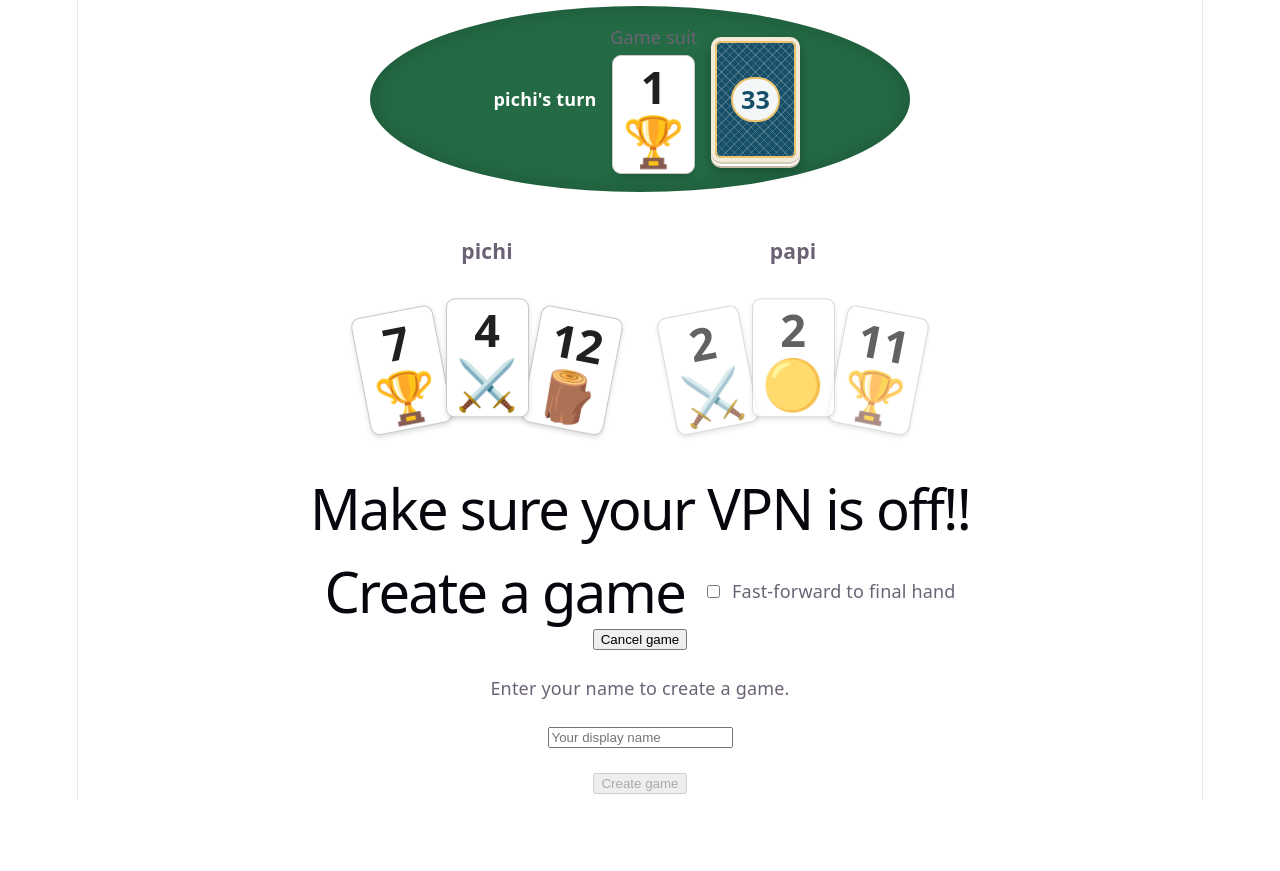
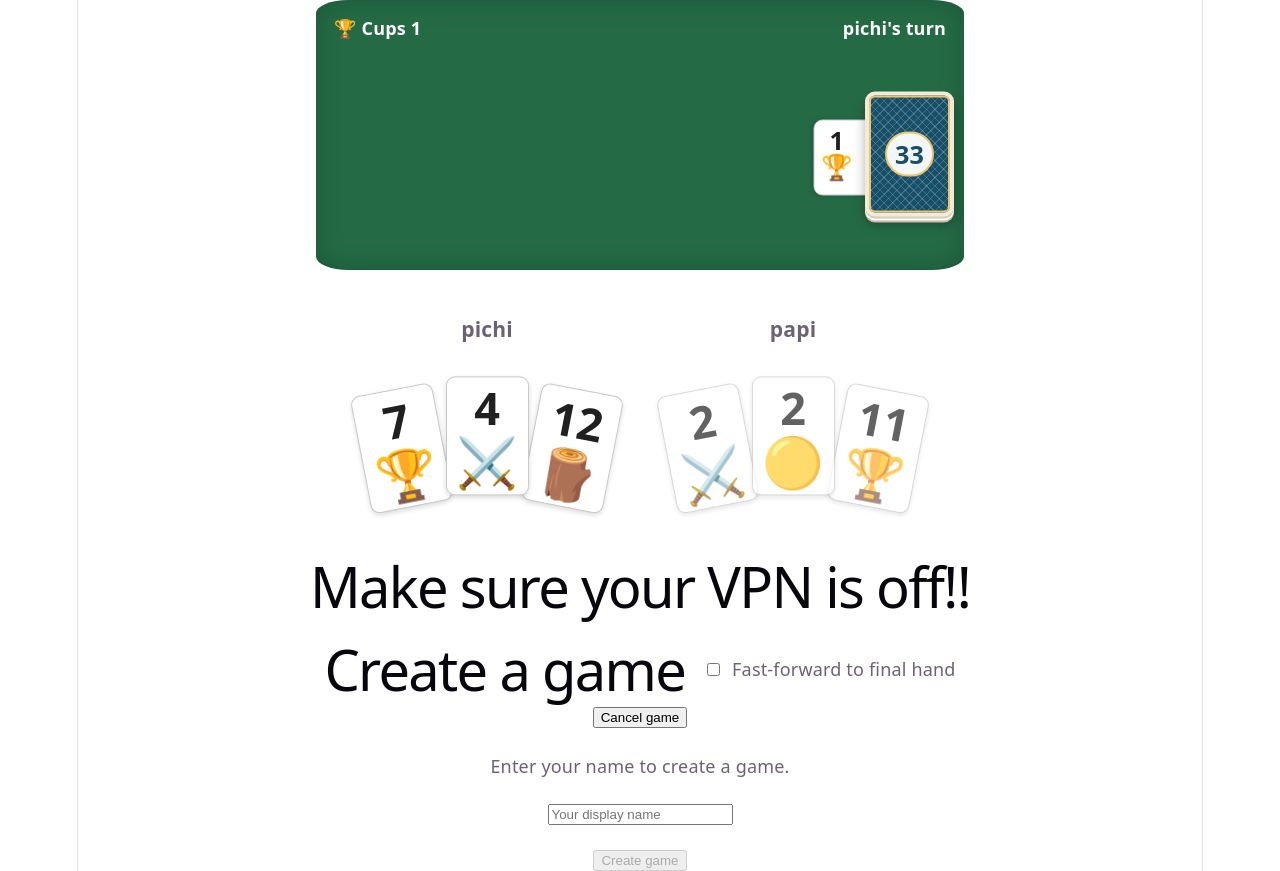
Before and after one commit to soundobj/cards, a React (Vite) app: page / in a window 1280 px wide. Both pictures are taken after a click on the button "Start game". Before the commit the page ends 800 px from the top, so only its background shows below. Built offline with nearby package versions, Linux system fonts and the light colour scheme.

Commit message:
css tweaks, convert to grid

```diff
--- a/src/App.tsx
+++ b/src/App.tsx
@@ -74,7 +74,8 @@ function App() {
           <Table
             cards={state.context.tableHand}
             deckCount={state.context.deck.length}
-            gameSuit={state.context.gameSuit}
+            gameSuitCard={state.context.gameSuitCard}
+            gameSuitId={state.context.gameSuitId}
             currentPlayerName={currentPlayerName}
             handWinnerName={handWinnerName}
             winningCardId={state.context.handWinningCardId}
--- a/src/Table/Table.css
+++ b/src/Table/Table.css
@@ -2,30 +2,51 @@
   align-items: center;
   background: #246b45;
   box-sizing: border-box;
-  border-radius: 50%;
+  border-radius: 5%;
   box-shadow: inset 0 0 1.5rem rgb(0 0 0 / 20%);
-  display: flex;
-  flex-wrap: wrap;
-  gap: 0.75rem;
-  justify-content: center;
-  min-height: 9rem;
-  padding: 1rem;
+  display: grid;
+  gap: 0.75rem 1rem;
+  grid-template-areas:
+    "game-suit current-player"
+    "played-cards deck";
+  grid-template-columns: minmax(0, 1fr) minmax(6rem, 12rem);
+  grid-template-rows: auto minmax(10.75rem, auto);
+  min-height: 15rem;
+  padding: 0.75rem 1rem 1rem;
   position: relative;
-  width: min(100%, 30rem);
+  width: min(100%, 36rem);
 }
 
 .card-table__game-suit {
   align-items: center;
   display: flex;
-  flex-direction: column;
-  gap: 0.25rem;
+  gap: 0.35rem;
+  grid-area: game-suit;
+}
+
+.card-table__game-suit-name {
+  color: #fff;
+  font-weight: 700;
+  text-transform: capitalize;
 }
 
 .card-table__current-player {
   color: #fff;
   font-weight: 700;
+  grid-area: current-player;
   margin: 0;
-  text-align: center;
+  justify-self: end;
+  max-width: 100%;
+  text-align: right;
+}
+
+.card-table__deck-area {
+  align-self: center;
+  grid-area: deck;
+  height: 10.75rem;
+  position: relative;
+  justify-self: end;
+  width: 4.5rem;
 }
 
 .card-table__deck {
@@ -45,8 +66,39 @@
   display: flex;
   height: 6.5rem;
   justify-content: center;
-  position: relative;
+  left: 0;
+  position: absolute;
+  top: 50%;
+  transform: translateY(-50%);
   width: 4.5rem;
+  z-index: 2;
+}
+
+.card-table__trump-card {
+  left: 0%;
+  position: absolute;
+  top: calc(25%);
+  transform: translateX(-50%) rotate(90deg);
+  z-index: 1;
+}
+
+.card-table__trump-card .playing-card {
+  align-items: end;
+  flex-direction: row;
+  gap: 0.15rem;
+  height: 4.5rem;
+  padding: 10px;
+  width: 3rem;
+}
+
+.card-table__trump-card .playing-card__rank {
+  font-size: 1.4rem;
+  transform: rotate(-90deg);
+}
+
+.card-table__trump-card .playing-card__suit {
+  font-size: 1.4rem;
+  transform: rotate(-90deg);
 }
 
 .card-table__deck--empty {
@@ -91,6 +143,15 @@
   flex-wrap: wrap;
   gap: 0.75rem;
   justify-content: center;
+  width: 100%;
+}
+
+.card-table__played-area {
+  align-items: center;
+  display: flex;
+  grid-area: played-cards;
+  justify-content: center;
+  min-width: 0;
 }
 
 .card-table__played-card--winner .playing-card {
@@ -123,14 +184,28 @@
   }
 }
 
+/*
 @media (max-width: 480px) {
   .card-table {
     gap: 0.5rem;
-    min-height: 7rem;
+    grid-template-columns: minmax(0, 1fr) minmax(5.25rem, 36%);
+    grid-template-rows: auto minmax(9.25rem, auto);
+    min-height: 11rem;
+    padding: 0.65rem 0.75rem 0.75rem;
+  }
+
+  .card-table__current-player,
+  .card-table__game-suit-name {
+    font-size: 0.9rem;
   }
 
   .card-table__played-cards {
     gap: 0.5rem;
+  }
+
+  .card-table__deck-area {
+    height: 9.25rem;
+    width: 3.75rem;
   }
 
   .card-table__deck {
@@ -138,7 +213,23 @@
     width: 3.75rem;
   }
 
-  .card-table__deck-count {
+  .card-table__trump-card {
+    top: calc(50% + 0.75rem);
+  }
+
+  .card-table__trump-card .playing-card {
+    height: 4rem;
+    padding: 0.4rem;
+    width: 2.75rem;
+  }
+
+  .card-table__trump-card .playing-card__rank {
+    font-size: 1rem;
+  }
+
+  .card-table__trump-card .playing-card__suit {
     font-size: 1.1rem;
   }
 }
+
+*/
--- a/src/Table/Table.tsx
+++ b/src/Table/Table.tsx
@@ -1,12 +1,14 @@
 import Card from "../Card/Card";
 import GameResults, { type GameStat } from "../GameResults/GameResults";
 import type { BriscaCard } from "../spanishDeck/games/brisca/brisca";
+import { suits, type Card as PlayingCard } from "../spanishDeck/spanishDeck";
 import "./Table.css";
 
 export type TableProps = {
   cards: BriscaCard[];
   deckCount: number;
-  gameSuit: BriscaCard | null;
+  gameSuitCard: BriscaCard | null;
+  gameSuitId: PlayingCard["suit"] | null;
   currentPlayerName: string | null;
   handWinnerName: string | null;
   winningCardId: BriscaCard["id"] | null;
@@ -16,14 +18,18 @@ export type TableProps = {
 export function Table({
   cards,
   deckCount,
-  gameSuit,
+  gameSuitCard,
+  gameSuitId,
   currentPlayerName,
   handWinnerName,
   winningCardId,
   gameStats,
 }: TableProps) {
+  const gameSuitDetails = suits.find((suit) => suit.id === gameSuitId);
+
   return (
     <div className="card-table" role="group" aria-label="Cards played this hand">
+      <section className="card-table__played-area" aria-label="Played cards">
         <div className="card-table__played-cards">
           {cards.map((card) => (
             <div
@@ -36,6 +42,7 @@ export function Table({
             </div>
           ))}
         </div>
+      </section>
       {currentPlayerName && (
         <p className="card-table__current-player" aria-live="polite">
           {currentPlayerName}'s turn
@@ -48,9 +55,18 @@ export function Table({
       )}
       <GameResults stats={gameStats} />
       <div className="card-table__game-suit" aria-label="Game suit">
-        <span>Game suit</span>
-        {gameSuit && <Card rank={gameSuit.rank} suit={gameSuit.suit} />}
+        <span className="card-table__game-suit-name" aria-label="Suit">
+          {gameSuitDetails
+            ? `${gameSuitDetails.icon} ${gameSuitDetails.name}${gameSuitCard ? ` ${gameSuitCard.rank}` : ""}`
+            : null}
+        </span>
       </div>
+      <section className="card-table__deck-area" aria-label="Deck and game suit card">
+        {gameSuitCard && (
+          <div className="card-table__trump-card">
+            <Card rank={gameSuitCard.rank} suit={gameSuitCard.suit} />
+          </div>
+        )}
         <div
           aria-label={`${deckCount} cards left in the deck`}
           className={deckCount > 0 ? "card-table__deck" : "card-table__deck card-table__deck--empty"}
@@ -58,6 +74,7 @@ export function Table({
         >
           <span className="card-table__deck-count">{deckCount}</span>
         </div>
+      </section>
     </div>
   );
 }
--- a/src/machines/briscaMachine.ts
+++ b/src/machines/briscaMachine.ts
@@ -9,6 +9,7 @@ import {
   dealCards,
   findWinner,
   getHandWinner,
+  prepareFastForwardGame,
   removeCardFromDeckWhenOddPlayers,
   resetPlayers,
   setPlayersTurn,
@@ -21,6 +22,7 @@ type BriscaContext = {
   tableHand: PlayedCard[];
   currentPlayerId: number | null;
   gameSuit: BriscaCard | null;
+  gameSuitCard: BriscaCard | null;
   gameSuitId: Card["suit"] | null;
   handWinnerId: number | null;
   handWinningCardId: BriscaCard["id"] | null;
@@ -42,6 +44,7 @@ const createInitialGameContext = (players: Player[] | null): BriscaContext => ({
   handWinnerId: null,
   handWinningCardId: null,
   gameSuit: null,
+  gameSuitCard: null,
   gameSuitId: null,
   players,
   winners: [],
@@ -58,14 +61,20 @@ export const briscaMachine = setup({
     prepareGame: fromPromise(
       async ({ input }: { input: { players: Player[]; fastForwardToFinalHand: boolean } }) => {
         const cards = removeCardFromDeckWhenOddPlayers(briscaDeck, input.players.length);
-        const shuffledDeck = shuffleDeck(cards);
 
         if (input.fastForwardToFinalHand) {
-          let players = chooseStartingPlayerAtRandom(resetPlayers(input.players));
-          [, players] = dealCards(shuffledDeck, players);
-          return { deck: [], gameSuit: null, players };
+          const { gameSuitCard, gameSuitId, players } = prepareFastForwardGame(input.players, cards);
+
+          return {
+            deck: [],
+            gameSuit: null,
+            gameSuitCard,
+            gameSuitId,
+            players,
+          };
         }
 
+        const shuffledDeck = shuffleDeck(cards);
         const gameSuit = shuffledDeck[0];
         let deck = shuffledDeck.slice(1);
         let players = chooseStartingPlayerAtRandom(resetPlayers(input.players));
@@ -74,7 +83,13 @@ export const briscaMachine = setup({
           [deck, players] = dealCards(deck, players);
         }
 
-        return { deck, gameSuit, players };
+        return {
+          deck,
+          gameSuit,
+          gameSuitCard: gameSuit ?? null,
+          gameSuitId: gameSuit?.suit ?? null,
+          players,
+        };
       },
     ),
   },
@@ -226,7 +241,8 @@ export const briscaMachine = setup({
             assign(({ event }) => ({
               deck: event.output.deck,
               gameSuit: event.output.gameSuit,
-              gameSuitId: event.output.gameSuit?.suit ?? null,
+              gameSuitCard: event.output.gameSuitCard,
+              gameSuitId: event.output.gameSuitId,
               players: event.output.players,
               currentPlayerId: event.output.players[0]?.id ?? null,
               handWinnerId: null,
--- a/src/spanishDeck/games/brisca/brisca.ts
+++ b/src/spanishDeck/games/brisca/brisca.ts
@@ -59,6 +59,42 @@ const points: Partial<Record<Card["rank"], number>> = {
     ...card,
     points: points[card.rank] ?? 0,
   }));
+
+  export const prepareFastForwardGame = (
+    initialPlayers: Player[],
+    cards: BriscaCard[] = briscaDeck,
+  ): {
+    gameSuitCard: BriscaCard | null;
+    gameSuitId: BriscaCard["suit"] | null;
+    players: Player[];
+  } => {
+    const players = chooseStartingPlayerAtRandom(resetPlayers(initialPlayers));
+    const gameSuitId = cards.find((card) => card.points === 11)?.suit ?? null;
+    const winningCards = cards
+      .filter((card) => card.points > 0 && card.suit === gameSuitId)
+      .sort((first, second) => second.points - first.points)
+      .slice(0, 2);
+    const nonPointCards = cards.filter(
+      (card) => card.points === 0 && card.suit !== gameSuitId,
+    );
+    const gameSuitCard = cards.find(
+      (card) =>
+        card.suit === gameSuitId &&
+        !winningCards.some((winningCard) => winningCard.id === card.id),
+    ) ?? null;
+
+    return {
+      gameSuitCard,
+      gameSuitId,
+      players: players.map((player, index) => ({
+        ...player,
+        cards:
+          index === 0
+            ? winningCards
+            : nonPointCards.slice((index - 1) * 2, index * 2),
+      })),
+    };
+  };
 
   export const removeCardFromDeckWhenOddPlayers = (
     deck: BriscaCard[],
```
Lines whose indentation alone changed are shown as unchanged.
